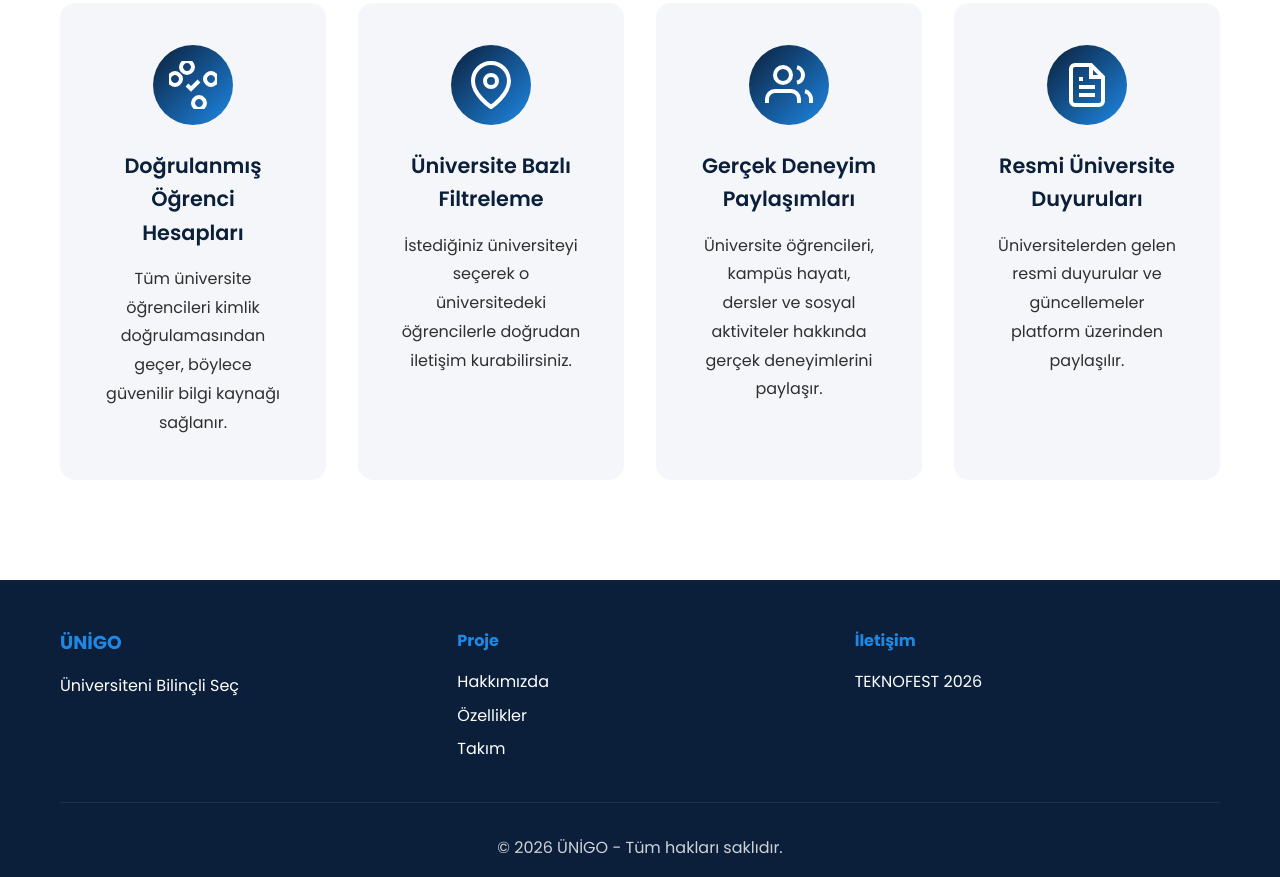
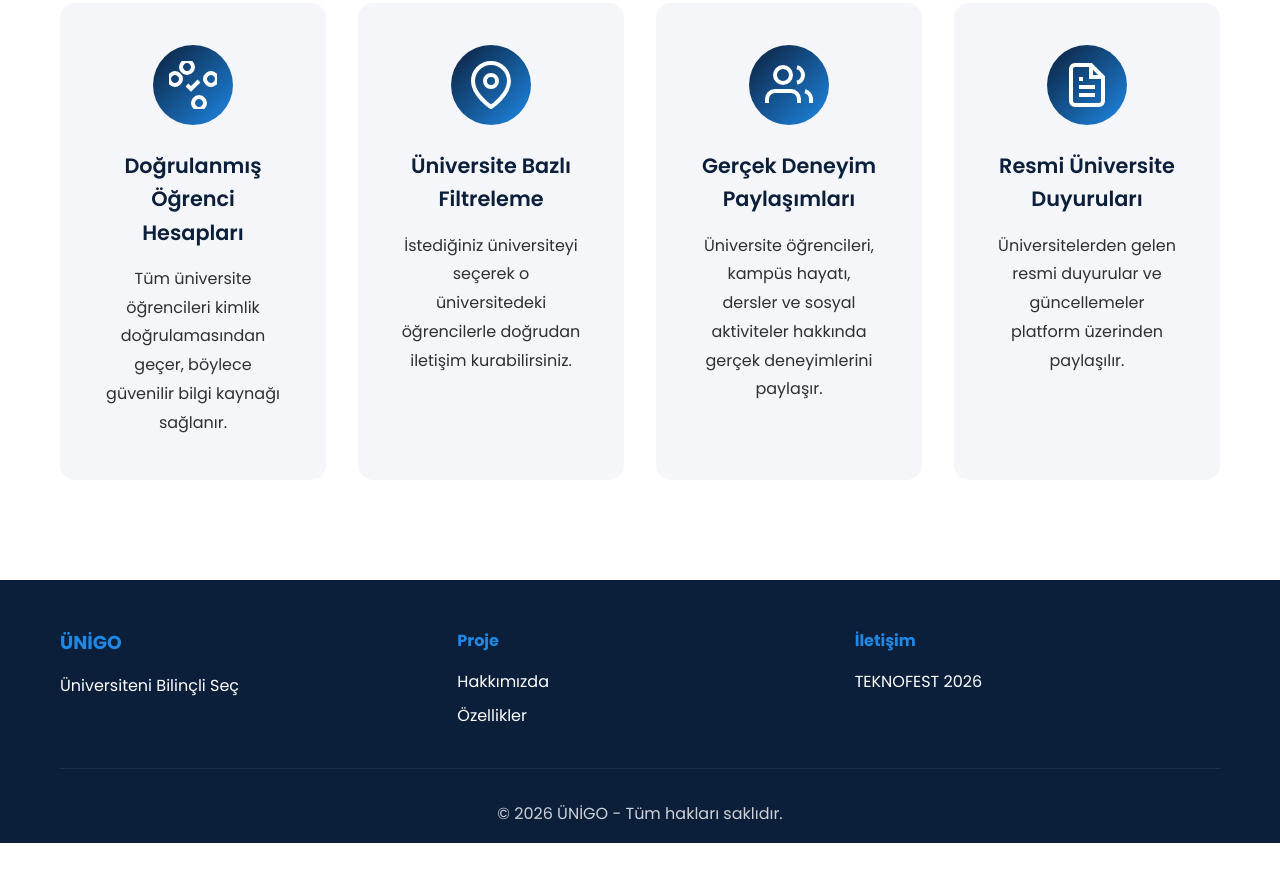
Before and after one commit to eminebal19/unigo-teknofest-2026, a plain HTML site: page index.html in a window 1280 px wide. Shown: the part 1849-2726 px from the top of the page. After the commit the page ends 2692 px from the top, so only its background shows below. Drawn offline with Linux system fonts and the light colour scheme.

Commit message:
Update index.html

```diff
--- a/index.html
+++ b/index.html
@@ -168,7 +168,7 @@
                     <ul>
                         <li><a href="#hakkimizda">Hakkımızda</a></li>
                         <li><a href="#ozellikler">Özellikler</a></li>
-                        <li><a href="#takim">Takım</a></li>
+
                     </ul>
                 </div>
                 <div class="footer-section">
```
